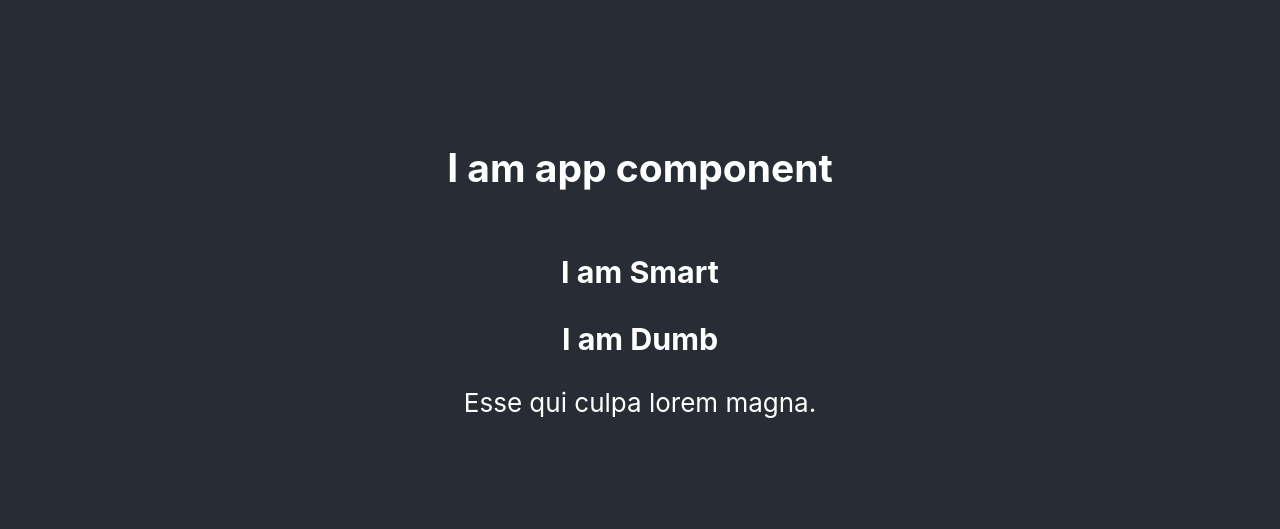
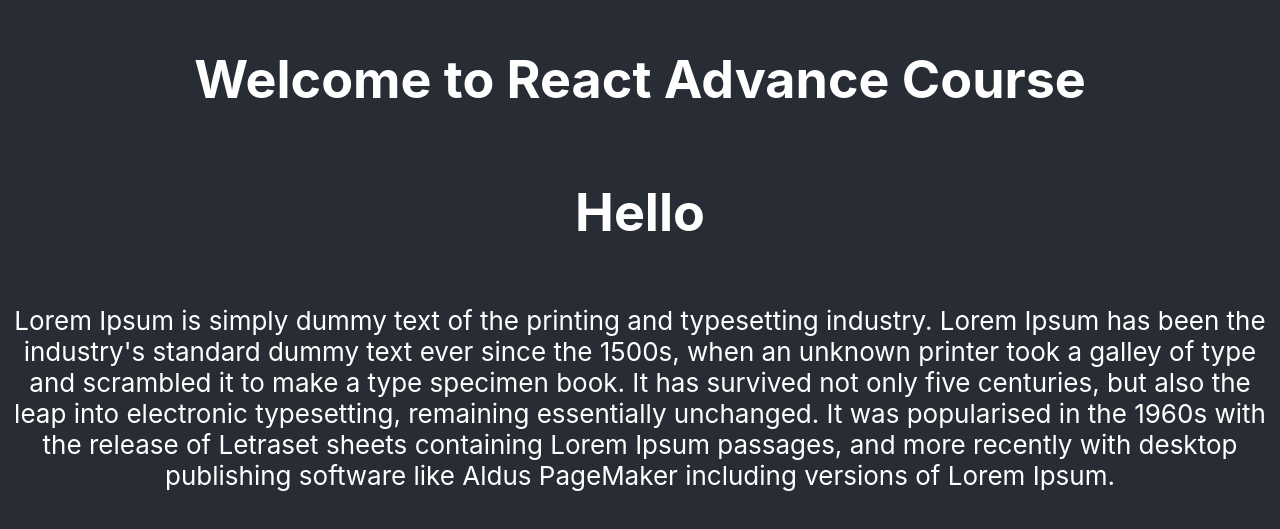
Before and after one commit to ariful-islam-dev/advance-react, a React (Create React App) app: page / in a window 1280 px wide. Shown: the part 135-664 px from the top of the page. Built offline with nearby package versions, Linux system fonts and the light colour scheme.

Commit message:
Freagment is done

```diff
--- a/src/App.js
+++ b/src/App.js
@@ -1,16 +1,37 @@
-import logo from './logo.svg';
-import './App.css';
-import Smart from './components/smart';
+import React, { Fragment } from "react";
+import "./App.css";
 
-function App() {
+const Wrapper = ({children})=> children
+
+function Demo() {
+  return (
+    <Fragment>
+      <h1>Hello</h1>
+      <p>
+        Lorem Ipsum is simply dummy text of the printing and typesetting
+        industry. Lorem Ipsum has been the industry's standard dummy text ever
+        since the 1500s, when an unknown printer took a galley of type and
+        scrambled it to make a type specimen book. It has survived not only five
+        centuries, but also the leap into electronic typesetting, remaining
+        essentially unchanged. It was popularised in the 1960s with the release
+        of Letraset sheets containing Lorem Ipsum passages, and more recently
+        with desktop publishing software like Aldus PageMaker including versions
+        of Lorem Ipsum.
+      </p>
+    </Fragment>
+  );
+}
+
+const App = (props) => {
   return (
     <div className="App">
       <header className="App-header">
-          <h2>I am app component</h2>
-          <Smart/>
-             </header>
-    </div>
+        <h1>Welcome to React Advance Course</h1>
+        <Demo/>
+      </header>
+      </div>
+
   );
-}
+};
 
 export default App;
```
